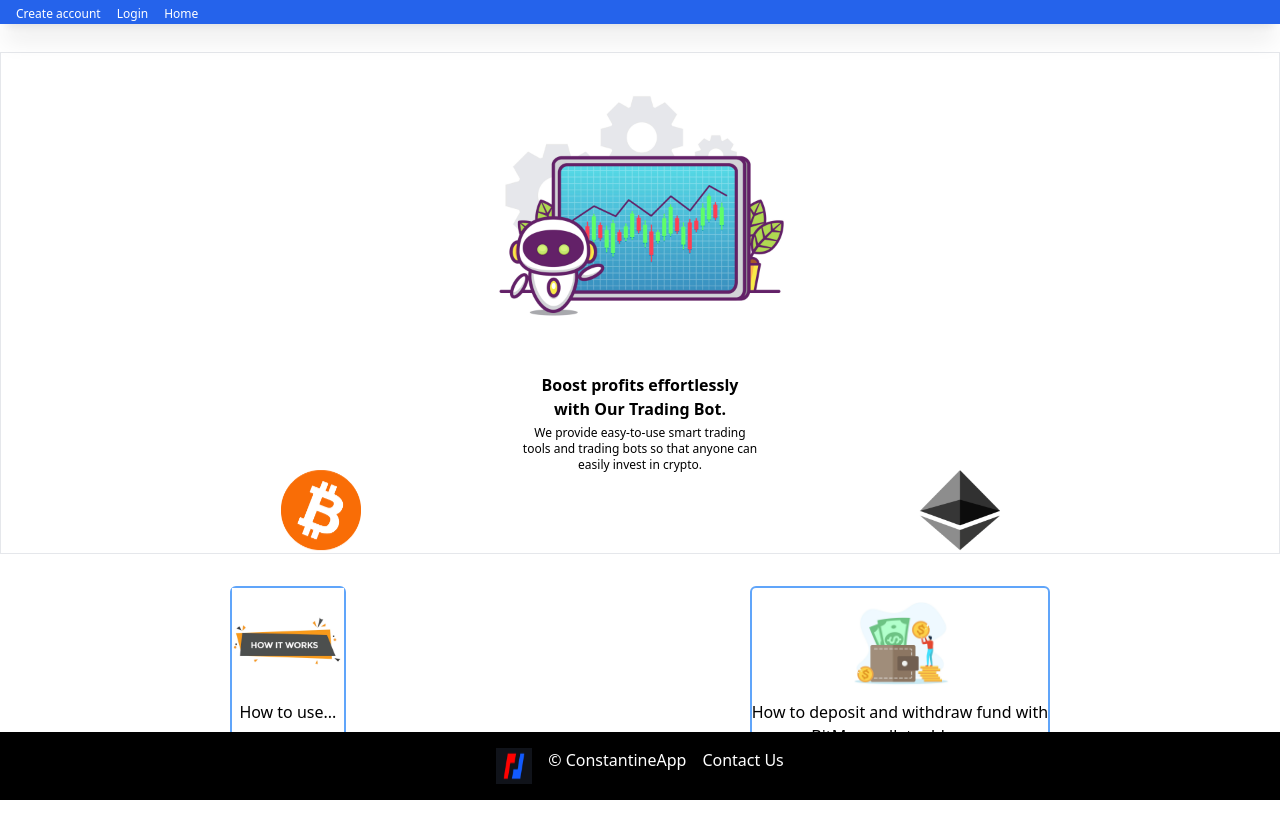
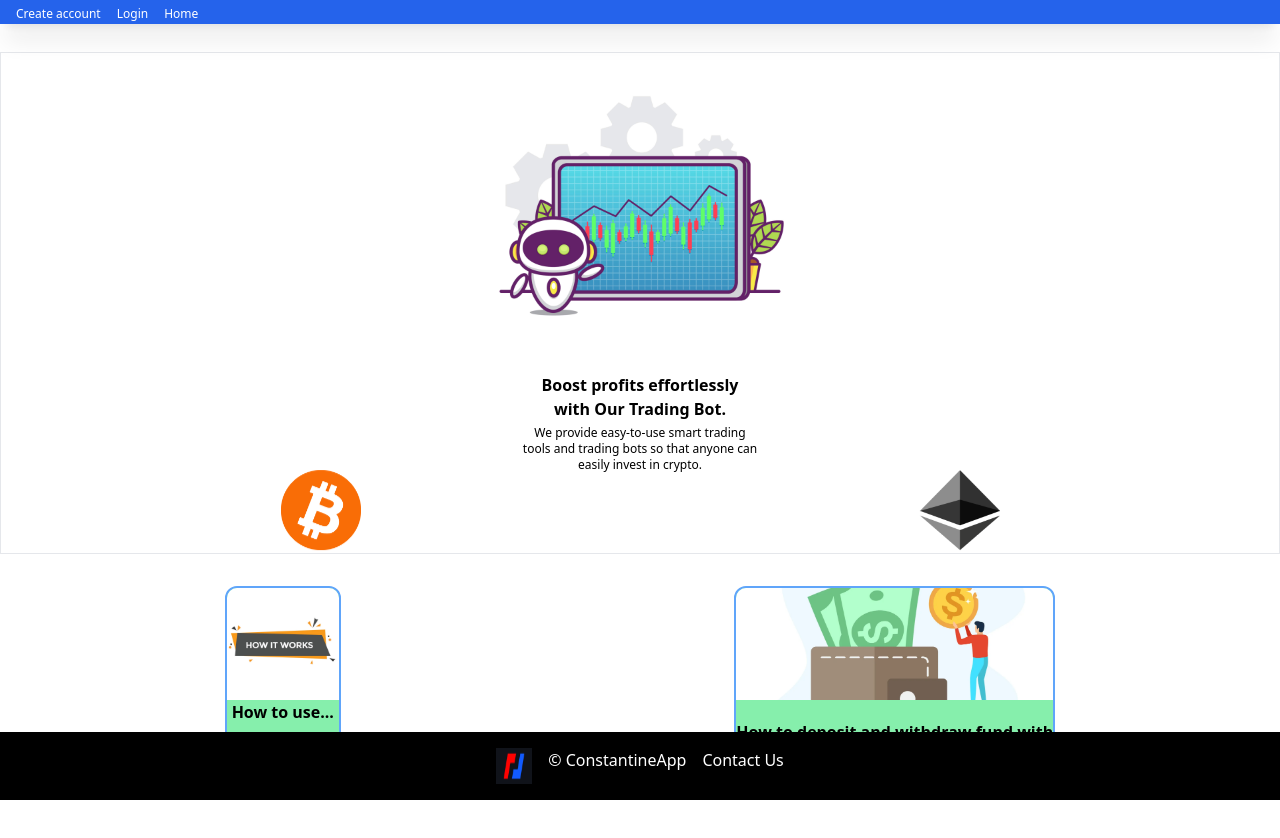
Before and after one commit to Nwaforchuks/tradingbot, a React (Create React App) app: page / in a window 1280 px wide. Shown: the top 838 px of the page. Built offline with nearby package versions, Linux system fonts and the light colour scheme.

Commit message:
google verification update

```diff
--- a/public/index.html
+++ b/public/index.html
@@ -9,6 +9,7 @@
       name="description"
       content="Web site created by constantine App"
     />
+    <meta name="google-site-verification" content="D1lruaue5Pzfd33vqMAO4YCSXRAWYC3X0rUotOjxI4s" />
     <link rel="apple-touch-icon" href="%PUBLIC_URL%/logo192.png" />
     <!--
       manifest.json provides metadata used when your web app is installed on a
--- a/src/App.js
+++ b/src/App.js
@@ -18,7 +18,7 @@ function App() {
 
   return (
 
-    <div className='w-full  relative'>
+    <div className='w-full relative'>
 
 
 
--- a/src/Footers.js
+++ b/src/Footers.js
@@ -4,7 +4,7 @@ import bitmex from './bitmex.png'
 const footer = () => {
   return (
     <footer className='w-full bg-black bottom-0 z-10  mt-32 fixed'>
-       <div className='flex flex-row justify-center space-x-4 py-4 '>
+       <div className='flex flex-row justify-center space-x-4 py-4'>
         <img alt='bitmex' src={bitmex} className='w-9 h-9 inline-block'></img>
         <p className='text-white text-center'>&copy; ConstantineApp</p>
         <a href='mailto:chukwuman03@gmail.com' className='text-center text-white'>Contact Us</a>
--- a/src/Mains.js
+++ b/src/Mains.js
@@ -21,7 +21,7 @@ const Main = () => {
 
   return (
     <main className='w-full pt-9 overflow-auto overflow-y-auto scroll-my-8 absolute mb-11 sm:mb-32 mx-auto '>
-    <section className='w-full border'>
+    <section className='w-full border '>
     <img alt='bot' src={bot} height={1920} width={1920} className='object-cover sm:w-80 sm:h-80 sm:block sm:mx-auto'>
     </img>
 
@@ -44,10 +44,10 @@ const Main = () => {
     </p>
     </section>
 
-    <section className='w-full  overflow-y-auto mt-1 px-7  mb-20  mx-auto sm:flex sm:flex-row sm:pt-6 '>
+    <section className='w-full  overflow-y-auto mt-1 px-7  mb-20  mx-auto sm:flex sm:flex-row sm:pt-6  '>
 
 
-     <figure className='border-solid rounded-md mt-1 border-blue-400 border-2 mx-auto'>
+     <figure className='border-solid rounded-xl mt-1 border-blue-400 border-2 mx-auto bg-green-300 *:font-bold overflow-auto'>
      <NavLink to={`/how`}>
       <img alt='how it work' src={howIt} className='block object-cover w-fit mx-auto sm:w-28 sm:h-28'>
       </img>
@@ -60,10 +60,10 @@ const Main = () => {
 
 
 
-    <figure className=' mx-auto rounded-md mt-1 border-solid border-2 border-blue-400 '>
+    <figure className=' mx-auto rounded-xl mt-1 border-solid border-2 border-blue-400 bg-green-300 *:font-bold overflow-auto'>
     <NavLink to={`/depositing`}>
 
-   <img alt='about' src={deposit} className='block object-cover sm:w-28 sm:h-28 mx-auto '>
+   <img alt='about' src={deposit} className='block object-cover sm:h-28 mx-auto sm:w-full sm:mb-5 '>
    </img>
 
    <figcaption className='text-center text-black'>
```
